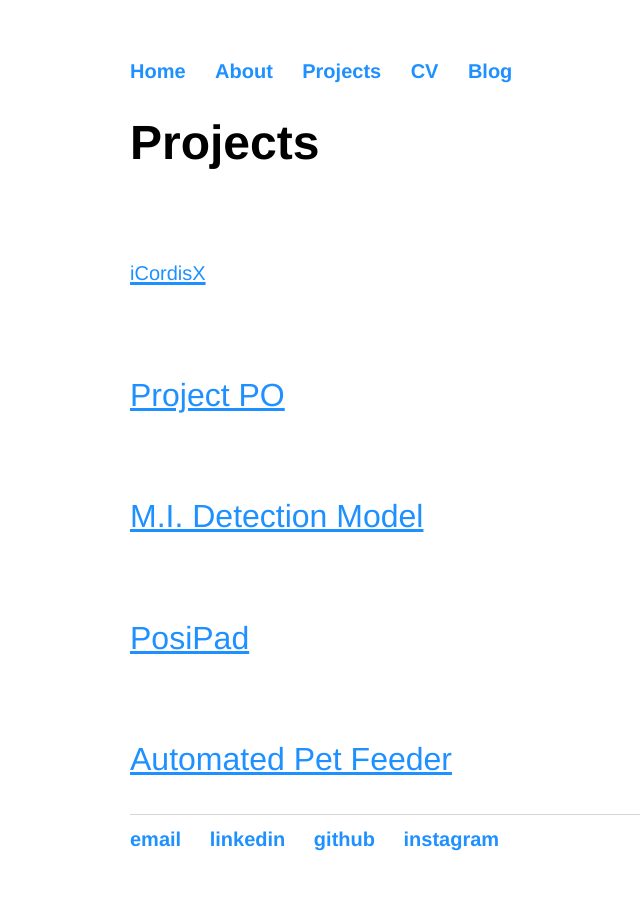
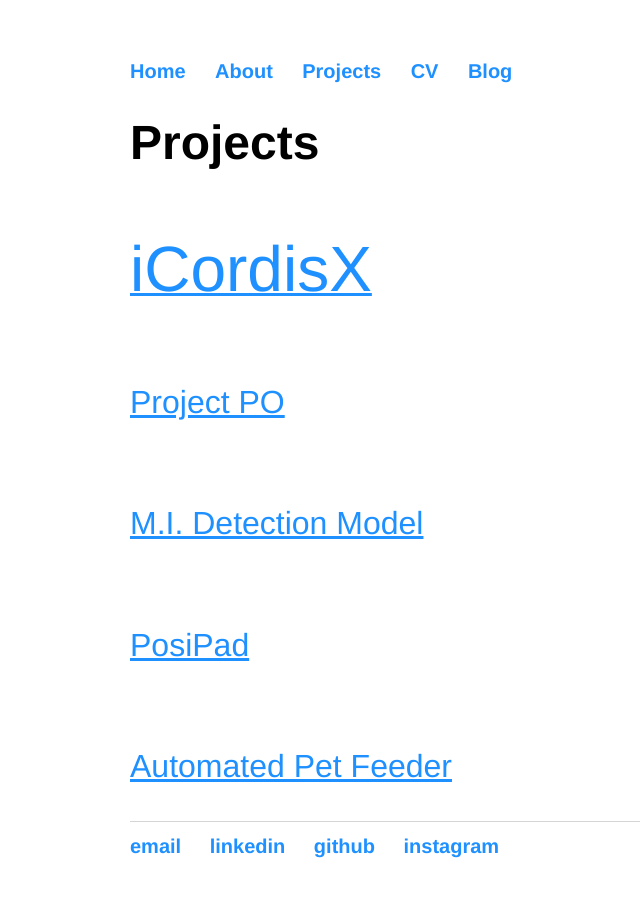
Before and after one commit to pat-liu/WebsiteV1, a Jekyll site: the page built from projects/index.html, in a window 1280 px wide. Shown: the whole page, without its empty margins (62-702 px from the left). Built offline with Jekyll 4.4.1, drawn with Linux system fonts in a browser that asks for light colours.

Commit message:
Update index.html

```diff
--- a/projects/index.html
+++ b/projects/index.html
@@ -6,7 +6,7 @@ title: Projects
 <div class="blurb">
 	<h1>Projects</h1>
 
-  <p class="project"><br><u><a href="./icordisx.html">iCordisX</a></u></br></p>
+  <p class="project"><br><u><a class="project" href="./icordisx.html">iCordisX</a></u></br></p>
   <p class="project"><br><u>Project PO</u></br></p>
   <p class="project"><br><u>M.I. Detection Model</u></br></p>
   <p class="project"><br><u>PosiPad</u></br></p>
```
